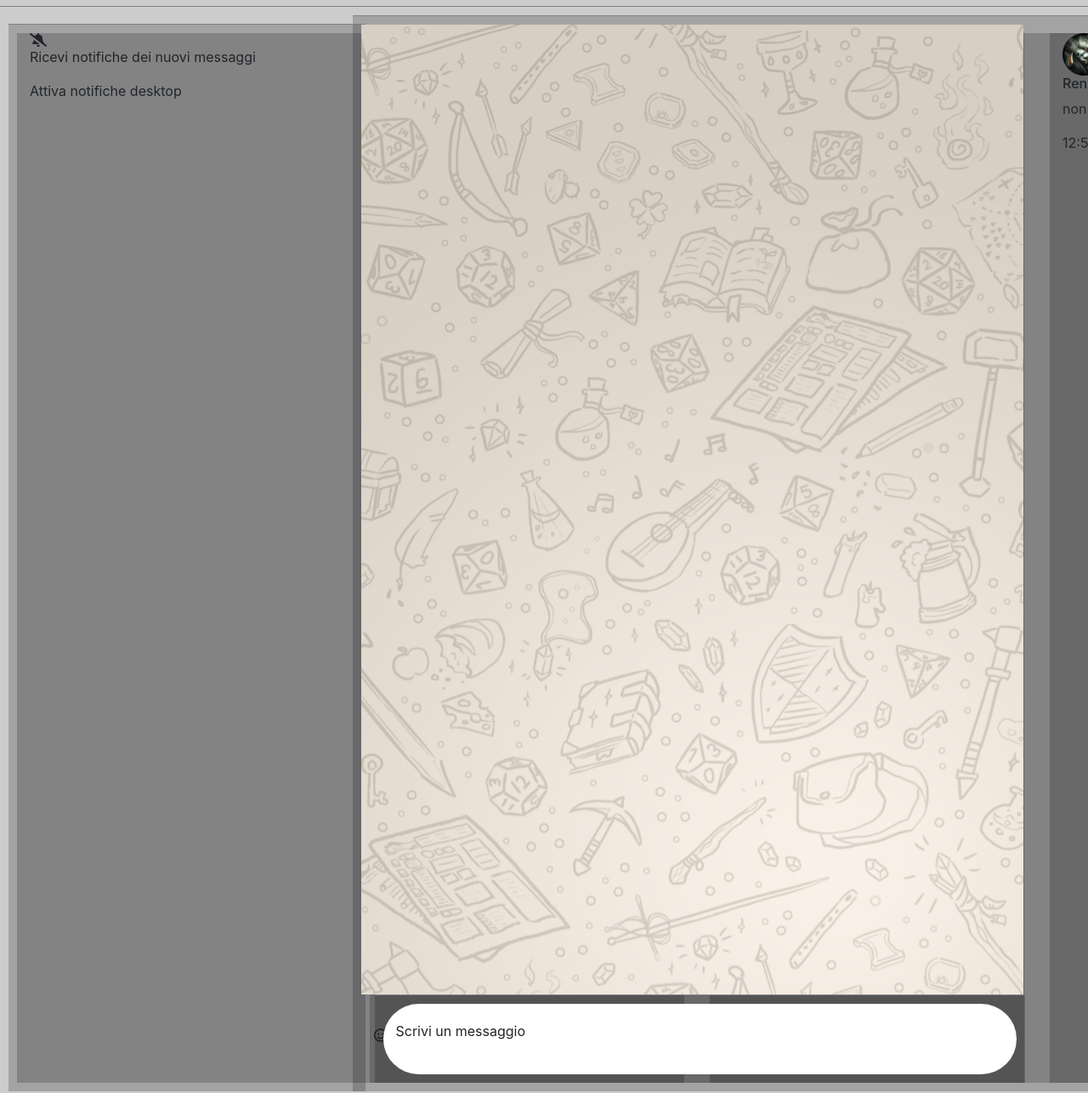
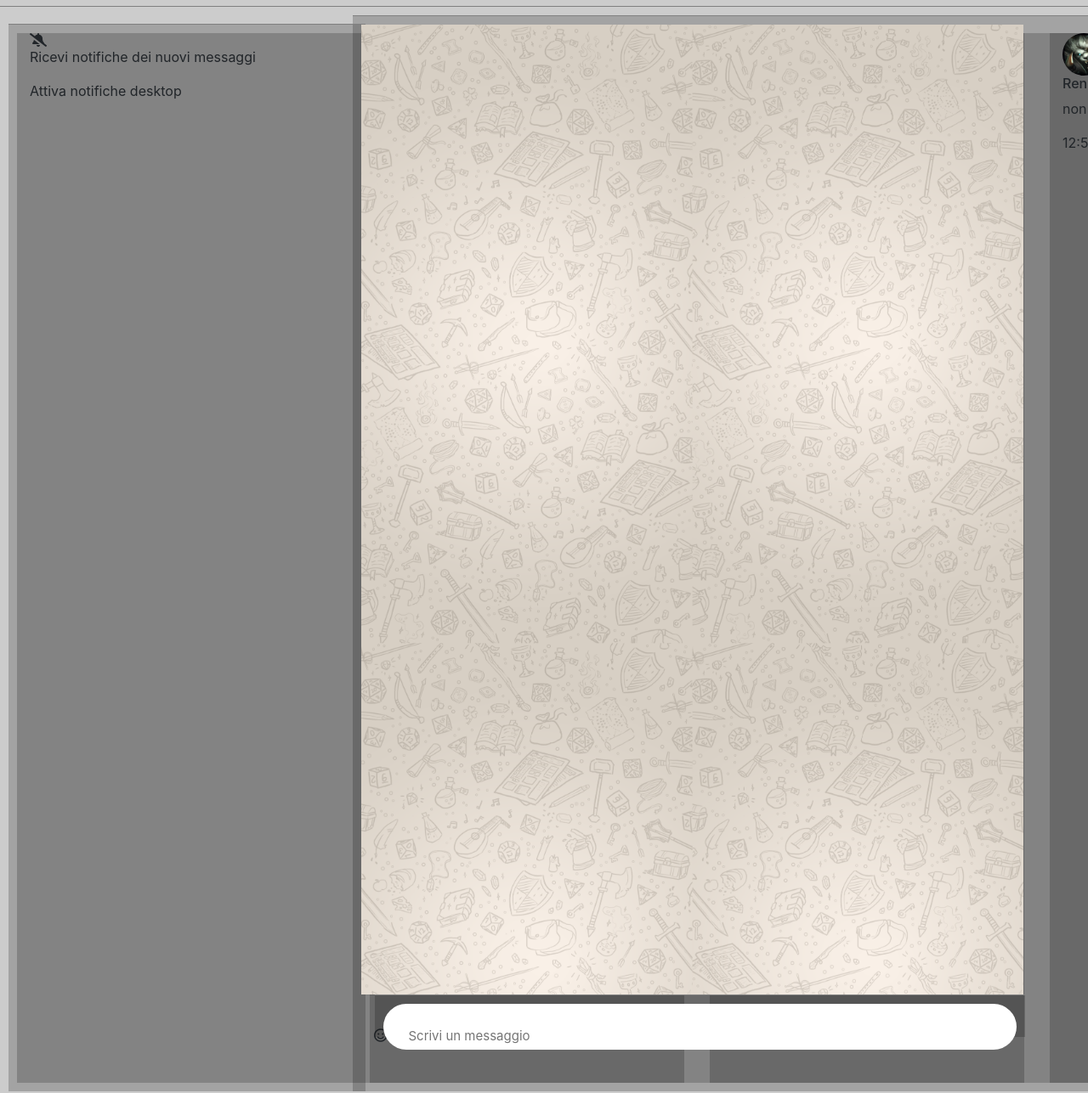
Before and after one commit to TheWrongC0de/-js-html-css-boolzap, a plain HTML site: page index.html in a window 1280 px wide. Shown: the part 74-1361 px from the top of the page at 85% size. Drawn offline with nearby package versions, Linux system fonts and the light colour scheme.

Commit message:
9 push , non funziona

```diff
--- a/css/main.css
+++ b/css/main.css
@@ -3,7 +3,6 @@
    margin:0;
    box-sizing: border-box;
 }
-
 
 
 
@@ -103,6 +102,7 @@ img{
   background-image: url("../img/sfondochat.png");
   width: 850px;
   overflow-y: scroll;
+  background-size: 50%
 }
 
 .chat .flex-column .col-1{
@@ -119,6 +119,37 @@ img{
   width: 745px;
   border-radius: 50px;
 }
-.chat .flex-column .col-1 .row .col-12 p{
+.chat .flex-column .col-1 .row .col-12 input{
   margin-top: 20px;
 }
+#template {
+  display: none;
+}
+
+.invio{
+   height:50px;
+   background:white;
+   background-color:#EEEEEE
+}
+
+.invio input{
+   width: 85%;
+   border-radius:25px;
+   border:0;
+   padding:5px;
+}
+.invio input::placeholder{
+  padding:10px;
+  font-size: 15px;
+}
+
+
+.msgsent {
+  padding: 5px;
+}
+
+.msgsent p{
+ background-color:#DCF8C6;
+ padding:10px;
+ border-radius: 10px;
+}
--- a/index.html
+++ b/index.html
@@ -55,7 +55,7 @@
                 <div class="col-12">
                   <img src="img/rengar.png" alt="">
                   <h6>Rengar</h6>
-                  <p>non poteva essere altrimenti</p>
+                  <p>ok</p>
                   <p>12:56</p>
                 </div>
               </div>
@@ -79,7 +79,15 @@
                 <div class="col-12">
                   <img src="img/rengar.png" alt="">
                   <h6>Rengar</h6>
-                  <p>non poteva essere altrimenti</p>
+                  <p>ok</p>
+                  <p>12:56</p>
+                </div>
+              </div>
+              <div class="col-12">
+                <div class="col-12">
+                  <img src="img/rengar.png" alt="">
+                  <h6>Rengar</h6>
+                  <p>ok</p>
                   <p>12:56</p>
                 </div>
               </div>
@@ -95,15 +103,7 @@
                 <div class="col-12">
                   <img src="img/rengar.png" alt="">
                   <h6>Rengar</h6>
-                  <p>non poteva essere altrimenti</p>
-                  <p>12:56</p>
-                </div>
-              </div>
-              <div class="col-12">
-                <div class="col-12">
-                  <img src="img/rengar.png" alt="">
-                  <h6>Rengar</h6>
-                  <p>non poteva essere altrimenti</p>
+                  <p>ok</p>
                   <p>12:56</p>
                 </div>
               </div>
@@ -115,19 +115,27 @@
                 </div>
                 <div class="col-1">
                   <i class="far fa-smile"></i>
-                  <div class="row">
+                  <div class="row invio">
                     <div class="col-12">
-                      <p>Scrivi un messaggio</p>
+                      <input type="text" class="msg" placeholder="Scrivi un messaggio">
                     </div>
 
                   </div>
                 </div>
-            </div>
+
+
 
           </div>
         </div>
       </div>
+
     </div>
+    <!-- parte template-->
+   <div id="template">
+      <div class='msgsent'>
+         <p class="testo"></p>
+      </div>
+   </div>
   <script src="https://ajax.googleapis.com/ajax/libs/jquery/3.3.1/jquery.min.js"></script>
   </body>
 </html>
```
Also changed, not shown: js/style.js (+28 -0 lines).
